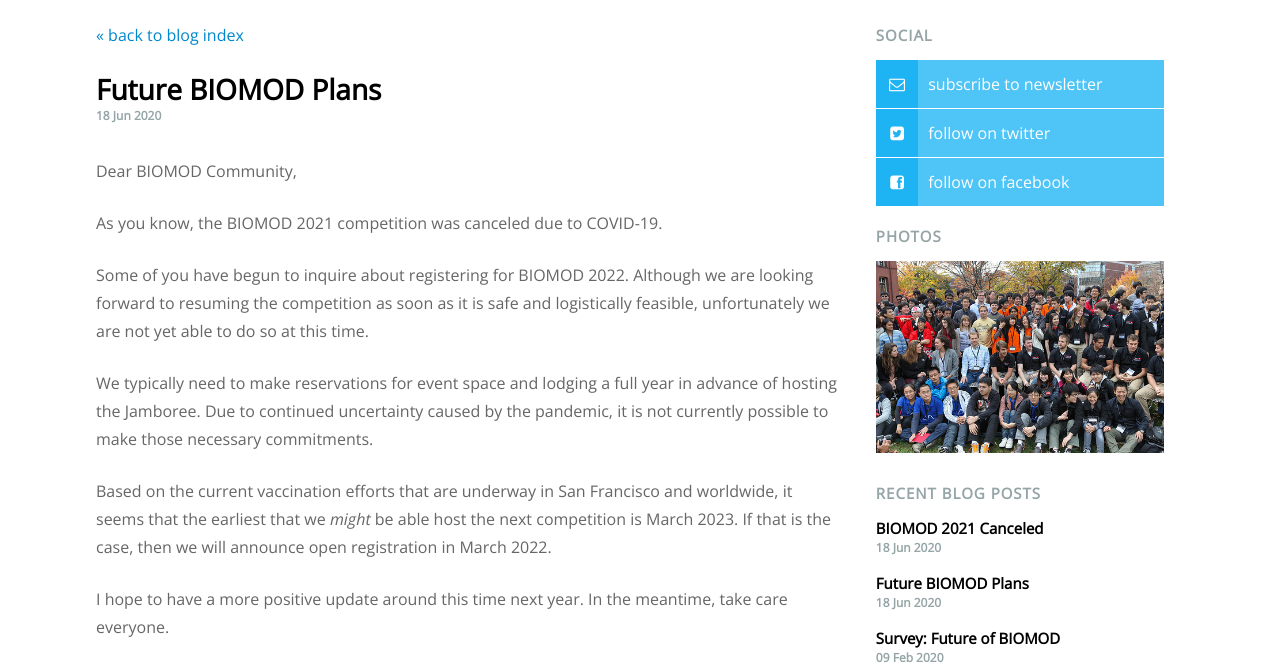
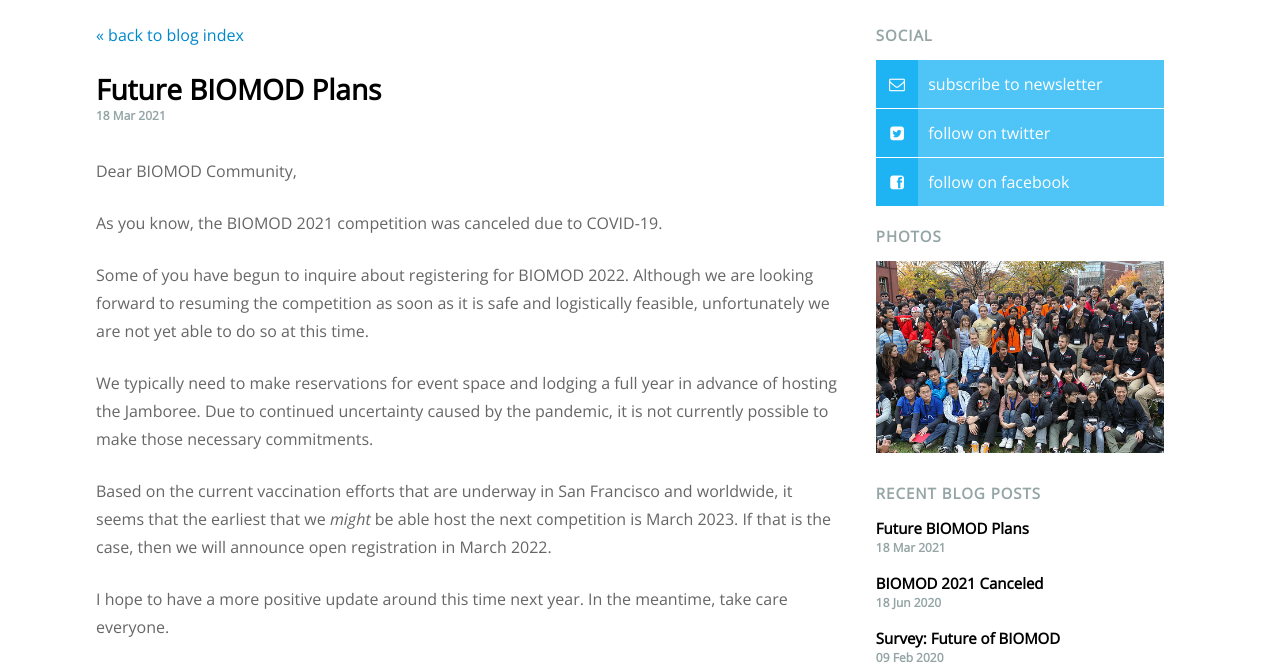
Before and after one commit to sdouglas/biomod, a Jekyll site: the page built from _posts/2021-03-18-plans.md, in a window 1280 px wide. Shown: the part 163-834 px from the top of the page. Built offline with Jekyll 4.4.1, drawn with Linux system fonts in a browser that asks for light colours; nearby versions of some CDN libraries.

Commit message:
Fix date

```diff
--- a/_posts/2021-03-18-plans.md
+++ b/_posts/2021-03-18-plans.md
@@ -1,7 +1,7 @@
 ---
 layout: post
 title: "Future BIOMOD Plans"
-date: Thu, 18 Jun 2020 14:30:00 +0000
+date: Thu, 18 Mar 2021 14:30:00 +0000
 ---
 
 Dear BIOMOD Community,
```
